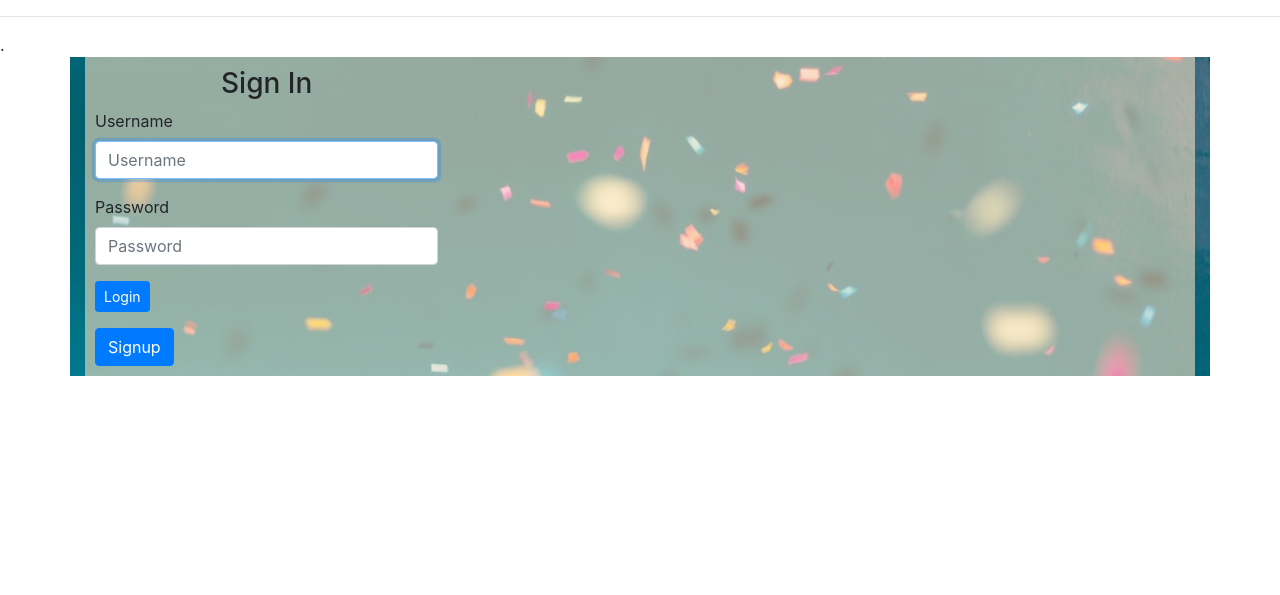
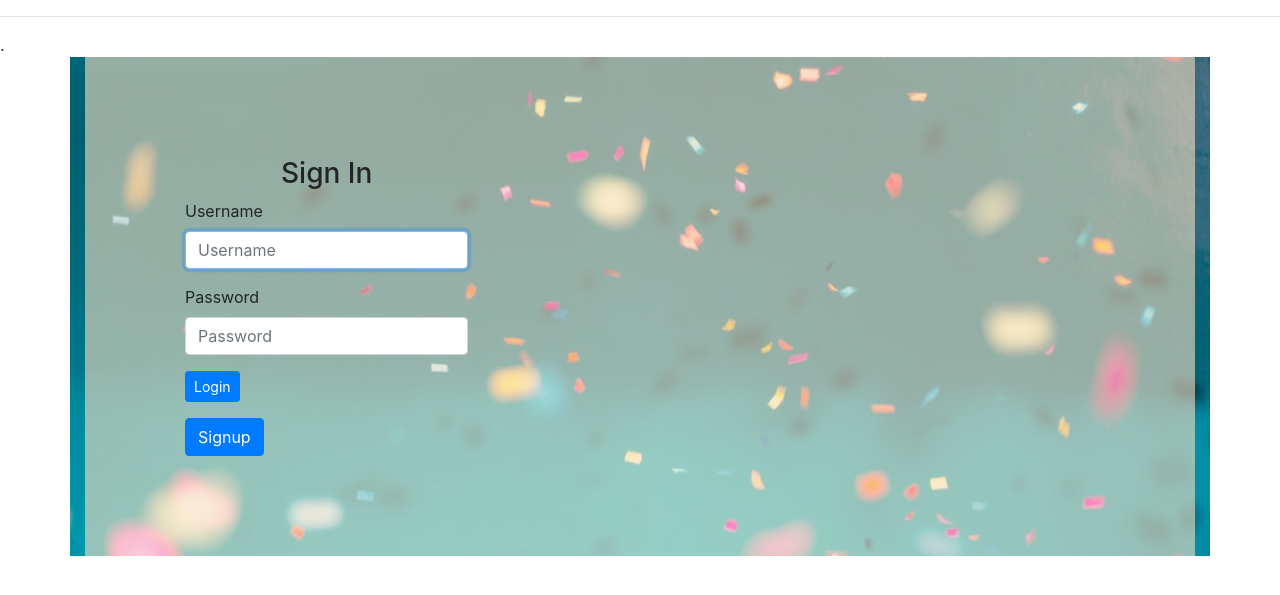
Before and after one commit to JosephKinyua/Awwards, a Django app: page /accounts/login/ in a window 1280 px wide. Shown: the part 56-651 px from the top of the page. Run offline with Django 3.2, Linux system fonts and the light colour scheme; some libraries are stand-ins or nearby versions.

Commit message:
styling of the pages

```diff
--- a/portfolios/static/css/style.css
+++ b/portfolios/static/css/style.css
@@ -1,6 +1,6 @@
 .login {
     background-color: rgb(248, 224, 194, 0.6);
-    padding: 10px;
+    padding: 100px;
 }
 
 .register {
```
